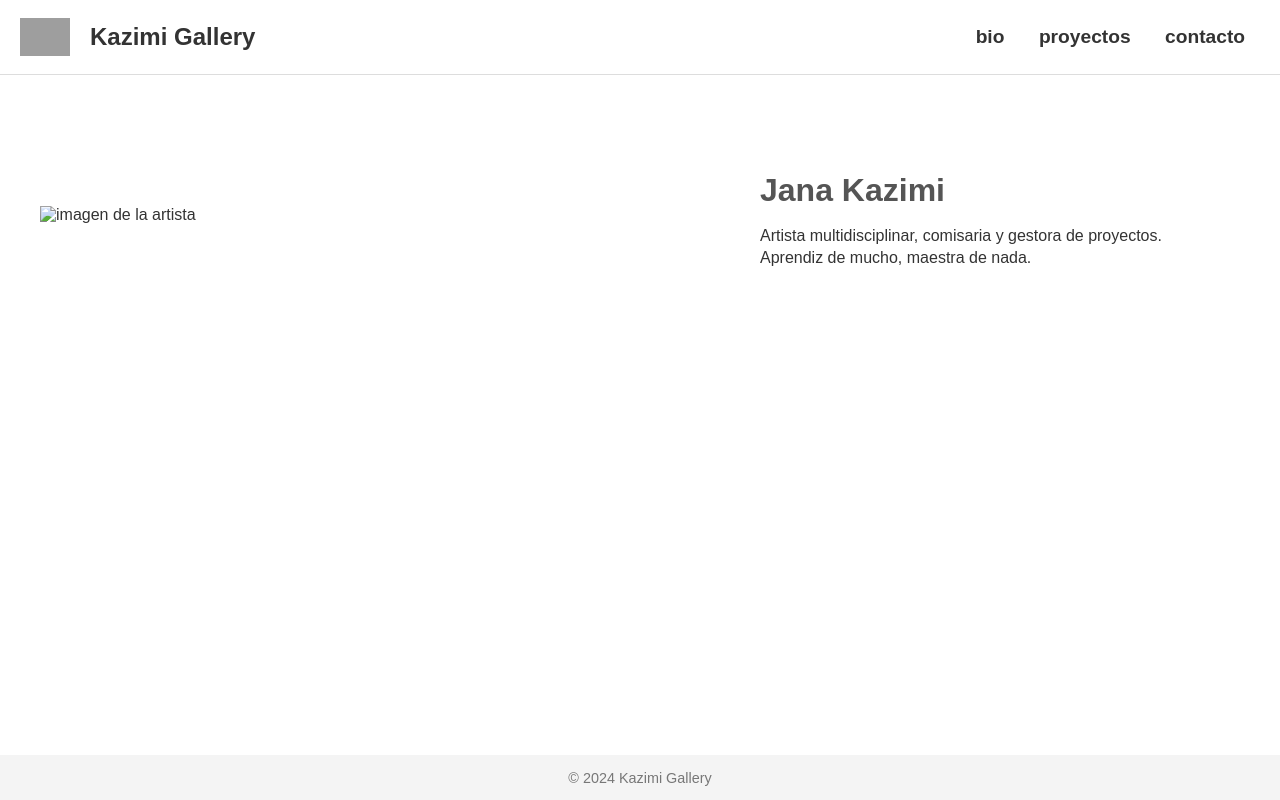
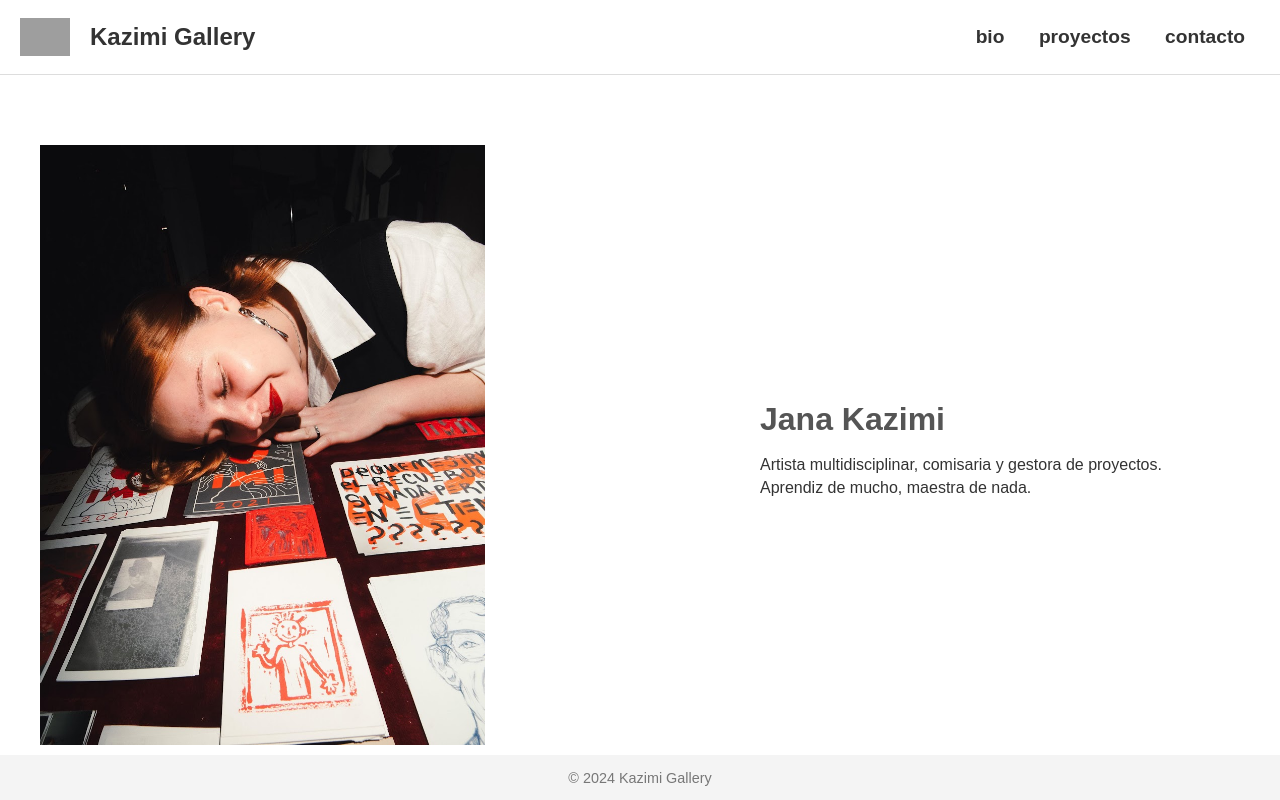
Before and after one commit to kazimi-gallery/kazimi.gallery, a plain HTML site: page index.html in a window 1280 px wide. Drawn offline with Linux system fonts and the light colour scheme; grey boxes are pictures that could not be loaded; a web font is replaced by a local one.

Commit message:
Update index.html

```diff
--- a/index.html
+++ b/index.html
@@ -30,7 +30,7 @@
     <main>
         <section class="main-content">
             <div class="main-image">
-                <img src="imagenes/imagen-main.jpg" alt="imagen de la artista">
+                <img src="imagen-main.jpg" alt="imagen de la artista">
             </div>
             <div class="main-text">
                 <h2>Jana Kazimi</h2>
```
